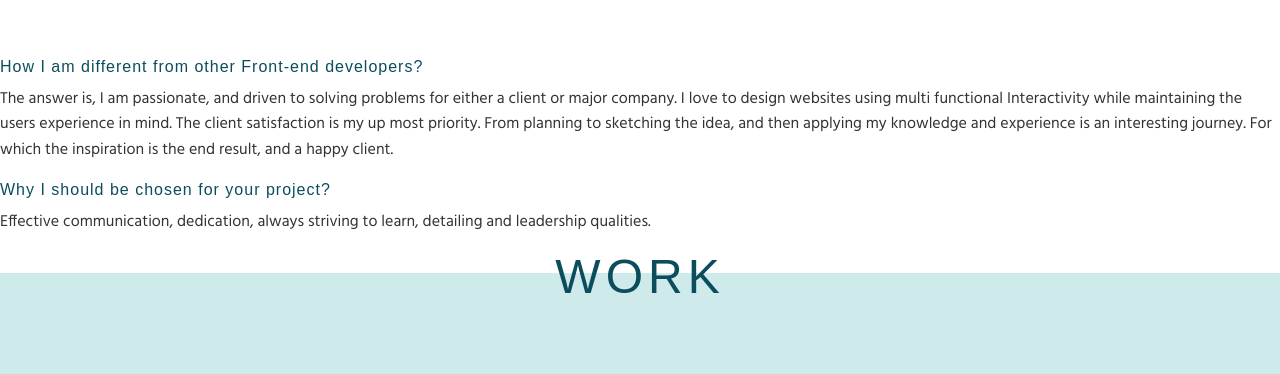
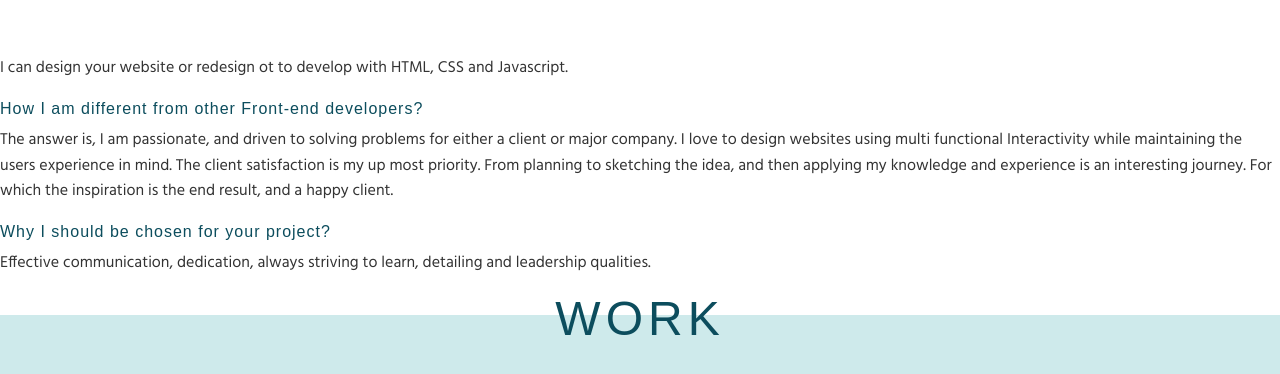
Before and after one commit to himadrivyas/hello-world, a plain HTML site: page index.html in a window 1280 px wide. Shown: the part 1577-1951 px from the top of the page. Drawn offline with nearby package versions, Linux system fonts and the light colour scheme; files that its build step writes are made by us from their sources; a script that the page names is missing.

Commit message:
Update index.html

```diff
--- a/index.html
+++ b/index.html
@@ -121,6 +121,7 @@
      </div>
 
      <div class="large-6 medium-6 small-12 columns con">
+      <p>I can design your website or redesign ot to develop with HTML, CSS and Javascript.</p>
       <h6>How I am different from other Front-end developers?</h6>
 
       <p>The answer is, I am passionate, and driven to solving problems for either a client or major company. I love to design websites using multi functional Interactivity while maintaining the users experience in mind. The client satisfaction is my up most priority.  From planning to sketching the idea, and then applying my knowledge and experience is an interesting journey. For which the inspiration is the end result, and a happy client.</p>
```
